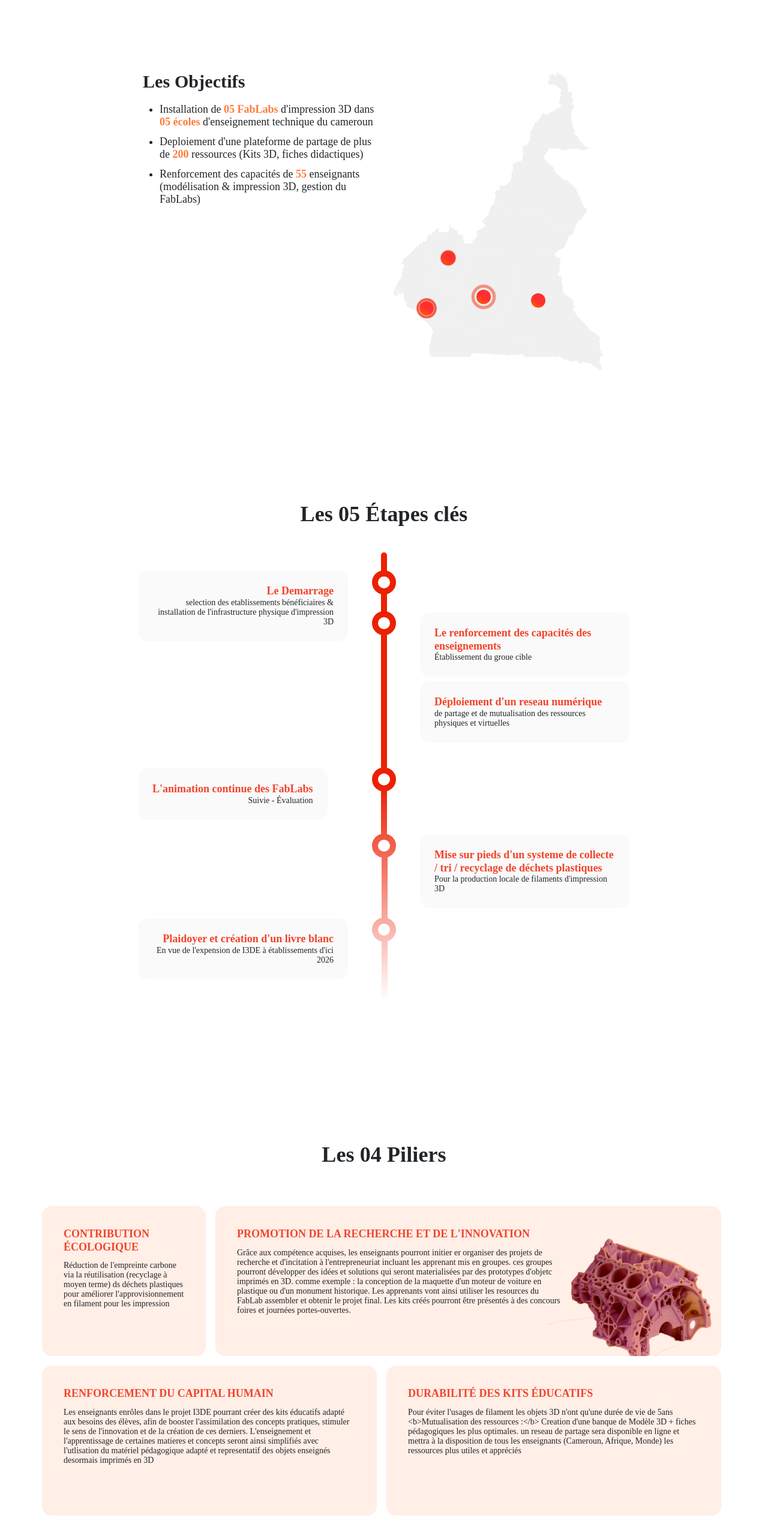
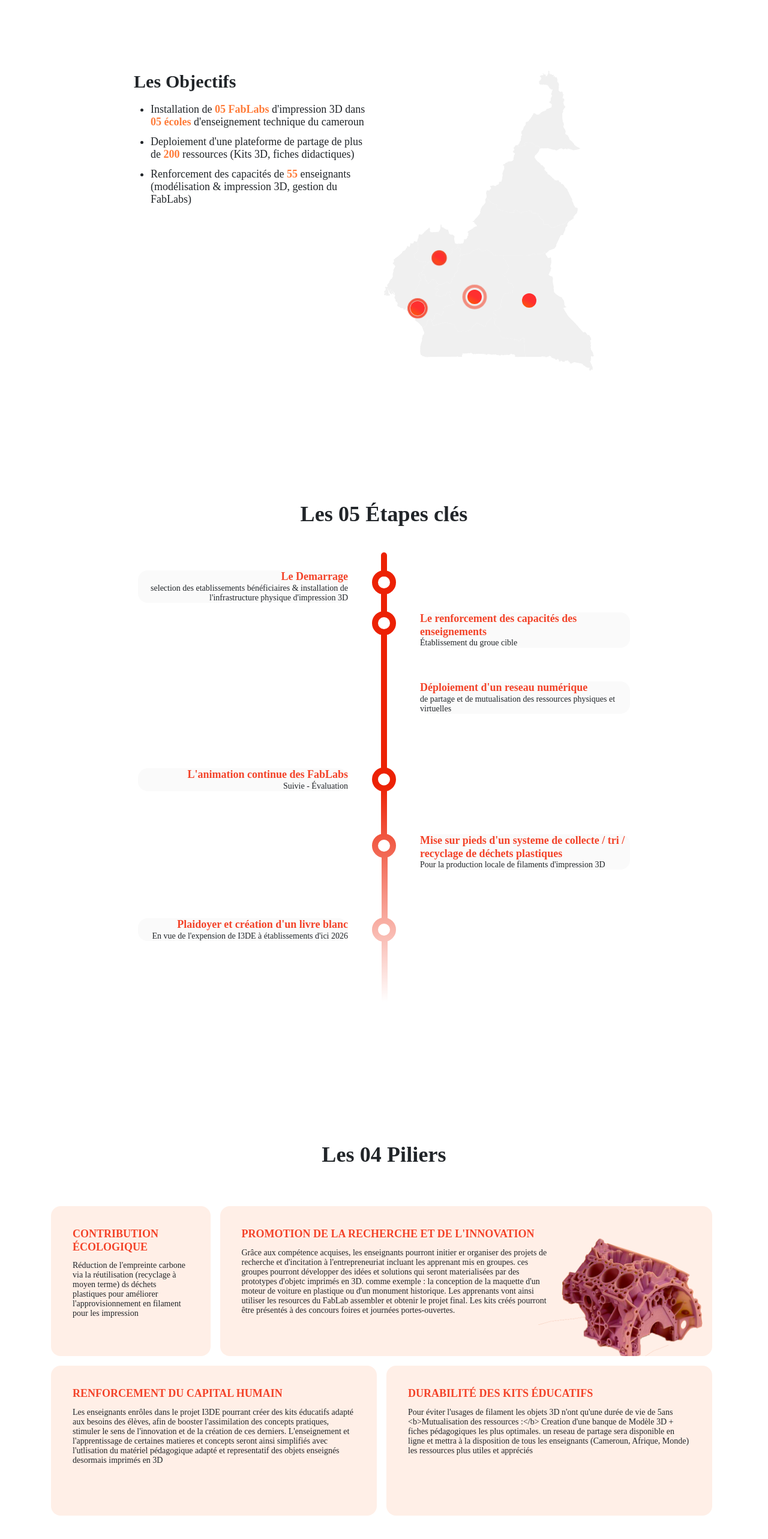
Before and after one commit to junior-boop/i3de, a Next.js app: page / in a window 1280 px wide. Shown: the part 3109-5675 px from the top of the page at 60% size. Built offline with nearby package versions, Linux system fonts and the light colour scheme.

Commit message:
i3de-projet

```diff
--- a/layouts/etapes.js
+++ b/layouts/etapes.js
@@ -10,15 +10,15 @@ export default function Schema(){
                 Les 05 Étapes clés
                 </h1>
                 <div style={{display : 'flex', justifyContent : 'center'}}>
-                    <div style={{position : 'relative', width : 350}}>
+                    <div className="cote" >
                         <Cadre y={30} title={'Le Demarrage'} texte = {"selection des etablissements bénéficiaires & installation de l'infrastructure physique d'impression 3D"} inverse/>
                         <Cadre y={360} title={"L'animation continue des FabLabs"} texte = {"Suivie - Évaluation"} inverse/>
                         <Cadre y={610} title={"Plaidoyer et création d'un livre blanc"} texte = {"En vue de l'expension de I3DE à  établissements d'ici 2026"} inverse/>
                     </div>
-                    <div style={{width : 120, display : 'flex', justifyContent : 'center'}}>
+                    <div className="tree" >
                         <Image src={'/assets/images/schema_parcours.svg'} width = {40} height = {759} alt = {'branche des 5 etapes'}/>
                     </div>
-                <div style={{position : 'relative', width : 350}}>
+                <div className="cote">
                     <Cadre  y={100} title={'Le renforcement des capacités des enseignements'} texte = {"Établissement du groue cible"} />
                     <Cadre  y={215} title={"Déploiement d'un reseau numérique"} texte = {"de partage et de mutualisation des ressources physiques et virtuelles"} />
                     <Cadre  y={470} title={"Mise sur pieds d'un systeme de collecte / tri / recyclage de déchets plastiques"} texte = {"Pour la production locale de filaments d'impression 3D"} />
@@ -30,7 +30,7 @@ export default function Schema(){
 
 function Cadre({title, texte, inverse, y}){
     return (
-        <div style={{borderRadius:16, backgroundColor:'#fafafa', padding : 24, textAlign : !inverse ? 'left' : 'right', position : 'absolute', top : !y ? null : y }}>
+        <div className="Cadre" style={{borderRadius:16, backgroundColor:'#fafafa',  textAlign : !inverse ? 'left' : 'right', position : 'absolute', top : !y ? null : y , width : '100%'}}>
             <h4 className="color-orange-rouge">{title}</h4>
             {texte}
         </div>
--- a/layouts/objectifs.jsx
+++ b/layouts/objectifs.jsx
@@ -6,7 +6,7 @@ export default function Objectifs() {
         <section style={{padding : '64px 0'}} >
             <div className="vide"/>
             <Container cName="d-flex justify-content-center">
-                <div className=" col-12 col-md-9 row">
+                <div className=" col-12 col-md-9 row p-0">
                     <div className="col-12 col-md-6 col-lg-6">
                         <h2 style={{marginBottom : 18}}>Les Objectifs </h2>
                         <div>
@@ -17,7 +17,7 @@ export default function Objectifs() {
                             </ul>
                         </div>
                     </div>
-                    <div className ="col-12 col-md-6 col-lg-6">
+                    <div className ="col-12 col-md-6 col-lg-6 p-0">
                         <div style={{width : '350px', height : 500, position : 'relative' }}>
                             <Image src={"/assets/images/cameroon.svg"} layout = {'fill'} style ={{boxShadow : '-4px -4px 50px -20px orange'}} />
                             <Point x = {44} y= {384} duree = {1} ville = "Douala" list={["Lycée Technique d'Akwa", "Lycée Technique de KOUMASSI"]} />
--- a/layouts/principe.jsx
+++ b/layouts/principe.jsx
@@ -10,7 +10,7 @@ export default function Principal(){
         <h1 className='w-100 text-center mt-5'>
             Les 04 Piliers
         </h1>
-        <section className={Style.container} style={{display : 'flex', alignItem : 'center', gap : 16, flexWrap : 'wrap', padding : '64px 0'}}>
+        <section className={Style.container} style={{display : 'flex', alignItem : 'center', gap : 16, flexWrap : 'wrap', paddingTop : '64px', paddingBottom : 64}}>
             <Element className={'rand-1 rand-4-phone bg-clair element'}
             title = {'Contribution Écologique'}
             texte = {"Réduction de l'empreinte carbone via la réutilisation (recyclage à moyen terme) ds déchets plastiques pour améliorer l'approvisionnement en filament pour les impression"}
@@ -40,13 +40,13 @@ function Element({style, className, title, texte, hasImage, imageSrc}){
     return(
         <div className={className} style={{ padding : 36, borderRadius : 16,...style }}>
             <div className = 'h4 color-orange-rouge' style={{textTransform : "uppercase", marginBottom : 12}}>{title}</div>
-            <div style={{ width : hasImage ? '70%' : '100%'}}>{texte}</div>
+            <div className= { hasImage ? 'principeTextImage' : 'principeText'} >{texte}</div>
             {
-                hasImage ? (<div style = {{ position : 'absolute', bottom : '-50px', right : -30 }}>
+                hasImage ? (<div className= 'principeImage' >
                     <Image
-                width = {320} height = {250}
-                src = {imageSrc}
-             />
+                        width = {320} height = {250}
+                        src = {imageSrc}
+                    />
                 </div>) : null
             }
         </div>
--- a/public/responsive.css
+++ b/public/responsive.css
@@ -196,4 +196,41 @@
     .diapo .proxi {
         display: none;
     }
+
+    .nav-overlay[data-visible = 'true'] .cover {
+        width: 20vw;
+    }
+
+    .principeImage {
+        position: relative;
+        bottom: -50px;
+        right: 0;
+        margin-top: 12px;
+    }
+
+    .principeText {
+        font-size: 18px;
+    }
+
+    .principeTextImage {
+        width: 100%;
+        font-size: 18px;
+    }
+
+    .cote {
+        width: 40%;
+    }
+    .Cadre {
+        padding: 16px;
+    }
+
+    .tree {
+        width : 50px ;
+    }
+
+    .element {
+        min-height: 250px;
+        height : auto;
+        font-size: 18px;
+    }
 }
--- a/public/style.css
+++ b/public/style.css
@@ -1543,3 +1543,32 @@ img, svg {
     height: 100px;
     border-radius: 16px;
 }
+
+.principeImage {
+    position: absolute;
+    bottom: -50px;
+    right: -30px;
+    margin-top: 12px;
+}
+
+.principeTextImage {
+    width: 70%;
+}
+
+.principeText {
+    width: 100%;
+}
+.cote {
+    position : relative ;
+    width: 350px;
+}
+
+.Cadre {
+    padding: 24;
+}
+
+.tree {
+    width : 120px ;
+    display : flex;
+    justify-content: center;
+}
--- a/styles/style-e.module.css
+++ b/styles/style-e.module.css
@@ -128,6 +128,7 @@
 
 .screenGrid {
   width: 100%;
+  margin-bottom: 64px;
 }
 
 .grid_left {
@@ -172,8 +173,7 @@
     color: white;
   }
   .blogItemsLittle .descBlog {
-    padding: 12px 16px;
-    width: 60%;
+    padding: 5px 16px;
   }
   .blogItemsLittle .descBlog .titre {
     font-size: 18px;
@@ -196,12 +196,12 @@
     -ms-grid-columns: (280px)[4];
         grid-template-columns: repeat(4, 280px);
     padding-right: 16px;
+    padding-bottom: 36px;
   }
   .contentGrid {
     width: auto;
     position: relative;
     padding: 12px 16px;
-    margin-right: 12px;
   }
   .screenGrid {
     width: 107.9%;
@@ -285,7 +285,7 @@
   }
   .uneBlog {
     width: 100%;
-    height: 680px;
+    height: 580px;
   }
 }
 
```
Also changed, not shown: styles/style-e.module.scss (+4 -4 lines), 1 other file (tests, documents, lock files or other folders).
